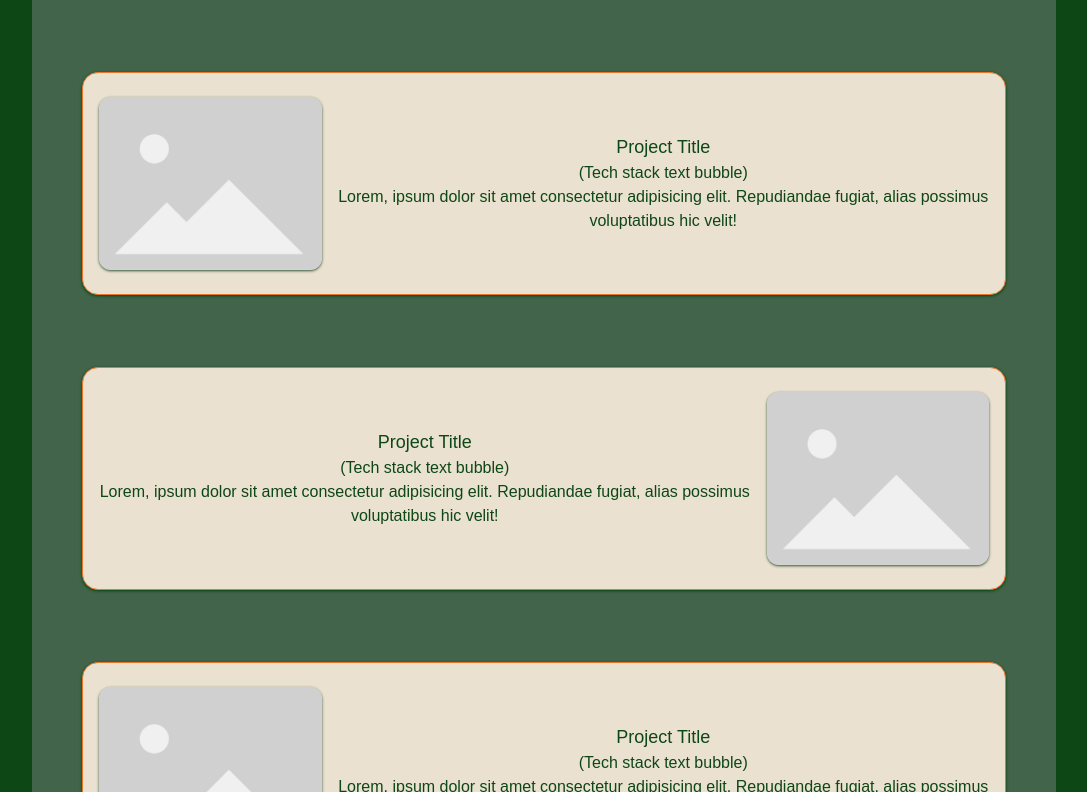
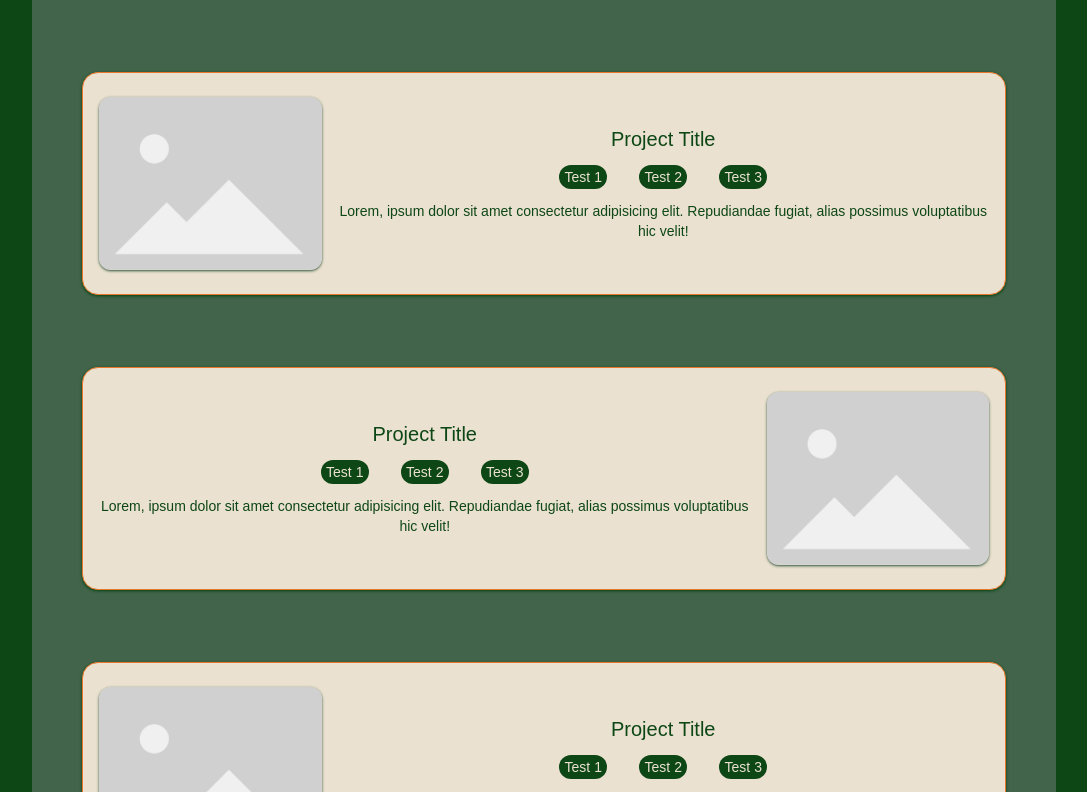
Before and after one commit to marefpceo/personal-portfolio-nextjs, a Next.js app: page / in a window 1280 px wide. Shown: the part 1448-2240 px from the top of the page, without its empty margins (96-1183 px from the left). Built offline with nearby package versions, Linux system fonts and the light colour scheme; a web font is replaced by a local one.

Commit message:
Updated prettier config

```diff
--- a/src/components/ProjectCard.jsx
+++ b/src/components/ProjectCard.jsx
@@ -1,9 +1,10 @@
 import Image from 'next/image';
+import TechTextBubble from './TechTextBubble';
 
 export default function ProjectCard({ projectImage }) {
-
   return (
-    <div className='mt-2 p-4 w-4/5 min-h-3/5 flex flex-col items-center gap-4 border rounded-2xl bg-nature-light
+    <div
+      className='mt-2 p-4 w-4/5 min-h-3/5 flex flex-col items-center gap-4 border rounded-2xl bg-nature-light
       text-nature-dark border-nature-accent shadow-sm shadow-nature-dark md:flex-row md:even:flex-row-reverse
       md:w-11/12'
     >
@@ -11,15 +12,22 @@ export default function ProjectCard({ projectImage }) {
         className='my-2 w-11/12 md:max-w-1/4 rounded-xl shadow-sm shadow-nature-alt'
         loading='eager'
         src={projectImage}
-        alt={"placeholder"}
+        alt={'placeholder'}
         width={960}
         height={746}
       />
-      <div className="flex flex-col items-center">
-        <h3 className='text-lg'>Project Title</h3>
-        <span>(Tech stack text bubble)</span>
-        <p className='text-center'>Lorem, ipsum dolor sit amet consectetur adipisicing elit. Repudiandae fugiat, alias possimus voluptatibus hic velit!</p>
+      <div className='flex flex-col gap-3 items-center'>
+        <h3 className='text-xl'>Project Title</h3>
+        <span className='flex gap-8 flex-wrap'>
+          <TechTextBubble text={'Test 1'} />
+          <TechTextBubble text={'Test 2'} />
+          <TechTextBubble text={'Test 3'} />
+        </span>
+        <p className='text-center text-sm'>
+          Lorem, ipsum dolor sit amet consectetur adipisicing elit. Repudiandae
+          fugiat, alias possimus voluptatibus hic velit!
+        </p>
       </div>
     </div>
-  )
+  );
 }
--- /dev/null
+++ b/src/components/TechTextBubble.jsx
@@ -0,0 +1,7 @@
+export default function TechTextBubble({ text }) {
+  return (
+    <div className='rounded-4xl w-12 h-6 flex items-center justify-center bg-nature-dark text-nature-light'>
+      <p className='text-sm'>{text}</p>
+    </div>
+  );
+}
```
Also changed, not shown: 1 other file (tests, documents, lock files or other folders).
